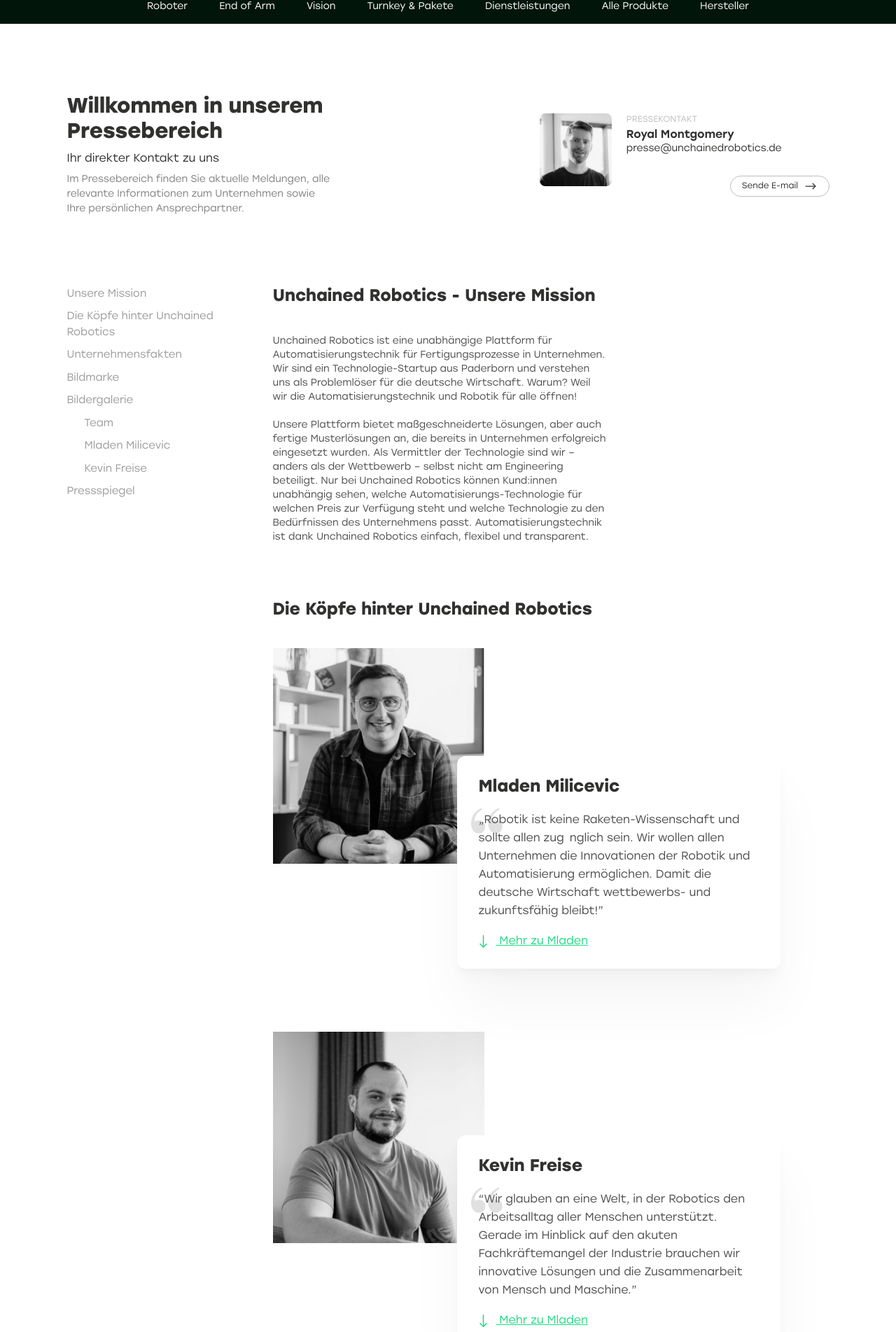
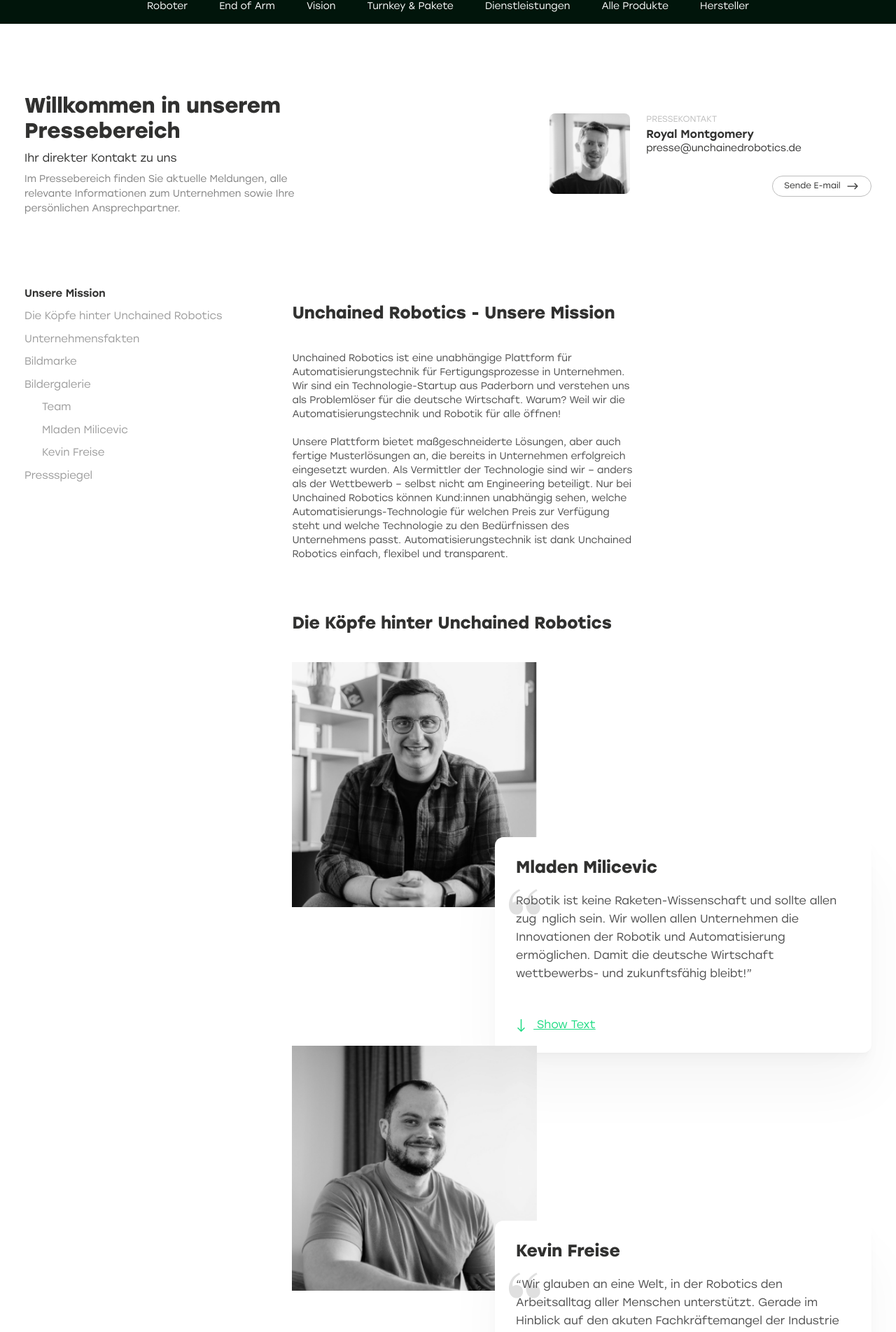
Before and after one commit to saimabbas/unchainedrobotics, a Next.js app: page /Press in a window 1280 px wide. Shown: the part 133-2036 px from the top of the page at 70% size. Built offline with nearby package versions, Linux system fonts and the light colour scheme.

Commit message:
Stuff done

```diff
--- a/pages/Press.jsx
+++ b/pages/Press.jsx
@@ -1,4 +1,4 @@
-import React from "react";
+import React, { useState } from "react";
 import Head from "next/head";
 import Header from "../components/Theme/Header";
 import Footer from "../components/Theme/Footer";
@@ -15,6 +15,9 @@
 import Download from "../public/assets/icons/Download";
 
 const Press = () => {
+  const [mladenExtraText, setMladenExtraText] = useState(false);
+  const [kevinExtraText, setKevinExtraText] = useState(false);
+  const [pressespiegelCards, setPressespiegelCards] = useState(false);
   return (
     <div className={customGlobals.app}>
       <Header />
@@ -53,60 +56,63 @@
           <div className={st.productSectionalDetails}>
             <ProductDetailsMenu>
               <Scrollspy
-                offset={-25}
+                offset={0}
                 items={[
-                  "overview",
-                  "compare",
-                  "inthebox",
-                  "usecasecombination",
-                  "technicalData",
-                  "downloads",
-                  "faq",
-                  "similarrobots",
+                  "mission",
+                  "dieköpfehinter",
+                  "unternehmensfakten",
+                  "bildmarke",
+                  "bildergalerie",
+                  "team",
+                  "mladenmilicevic",
+                  "kevinfreise",
+                  "pressespiegel",
                 ]}
                 currentClassName="active"
               >
                 <li>
-                  <a href="#downloads">Unsere Mission</a>
+                  <a href="#mission">Unsere Mission</a>
                 </li>
                 <li>
-                  <a href="#faq">Die Köpfe hinter Unchained Robotics</a>
+                  <a href="#dieköpfehinter">
+                    Die Köpfe hinter Unchained Robotics
+                  </a>
                 </li>
                 <li>
-                  <a href="#similarrobots">Unternehmensfakten</a>
+                  <a href="#unternehmensfakten">Unternehmensfakten</a>
                 </li>
                 <li>
-                  <a href="#similarrobots">Bildmarke</a>
+                  <a href="#bildmarke">Bildmarke</a>
                 </li>
                 <li>
-                  <a href="#overview">Bildergalerie</a>
+                  <a href="#bildergalerie">Bildergalerie</a>
                 </li>
                 <li>
-                  <a href="#compare" className={st.secondarySectionLink}>
+                  <a href="#team" className={st.secondarySectionLink}>
                     Team
                   </a>
                 </li>
                 <li>
-                  <a href="#inthebox" className={st.secondarySectionLink}>
+                  <a
+                    href="#mladenmilicevic"
+                    className={st.secondarySectionLink}
+                  >
                     Mladen Milicevic
                   </a>
                 </li>
                 <li>
-                  <a
-                    href="#usecasecombination"
-                    className={st.secondarySectionLink}
-                  >
+                  <a href="#kevinfreise" className={st.secondarySectionLink}>
                     Kevin Freise
                   </a>
                 </li>
                 <li>
-                  <a href="#technicalData">Pressspiegel</a>
+                  <a href="#pressespiegel">Pressspiegel</a>
                 </li>
               </Scrollspy>
             </ProductDetailsMenu>
           </div>
           <div className={st.PressMainBoxRight}>
-            <div className={st.Unsere}>
+            <div className={st.Unsere} id="mission">
               <h5>Unchained Robotics - Unsere Mission</h5>
               <p>
                 Unchained Robotics ist eine unabhängige Plattform für
@@ -127,7 +133,7 @@
                 ist dank Unchained Robotics einfach, flexibel und transparent.
               </p>
             </div>
-            <div className={st.PMRobotics}>
+            <div className={st.PMRobotics} id="dieköpfehinter">
               <h5>Die Köpfe hinter Unchained Robotics</h5>
               <div className={st.PMRImgBox}>
                 <img src="/assets/img/URImg.png" alt="" />
@@ -136,16 +142,61 @@
                   <div className={st.PMRParaMain}>
                     <Commas />
                     <p>
-                      „Robotik ist keine Raketen-Wissenschaft und sollte allen
+                      Robotik ist keine Raketen-Wissenschaft und sollte allen
                       zug nglich sein. Wir wollen allen Unternehmen die
                       Innovationen der Robotik und Automatisierung ermöglichen.
                       Damit die deutsche Wirtschaft wettbewerbs- und
                       zukunftsfähig bleibt!”
                     </p>
+                    <br />
+                    <br />
+                    {mladenExtraText ? (
+                      <p>
+                        Bereits vor dem Studium angefangen als Freelancer im
+                        Bereich Vertrieb/Marketing zu arbeiten. Damals den
+                        ersten Arbeitgeber im Schülerjob zum ersten Kunden
+                        gemacht (2012) Während des Studiums im
+                        Wirtschaftsingenieurwesen als Freelancer
+                        weitergearbeitet und dort aber auch an Softwareprodukten
+                        gearbeitet, welche letztlich bis zum Go-to-Market
+                        begleitet wurden (2012-2018) Die Produktionshallen waren
+                        immer schon ein Teil meines Interessensfeldes und so
+                        habe ich auch u.a. bei Diebold Nixdorf
+                        Produktionsprozesse mit Technologie verbessert
+                        (2016/2017) Mit 22 wurde ich Aufsichtsrat der Campus
+                        Consult Projektmanagement GmbH, einer Talent Agency für
+                        junge Absolventen mit Consulting Background, die nach
+                        dem Studium ihre Karriere in spannenden und
+                        herausfordernden Projekten starten wollen (2015-2019)
+                        Die Erfahrung in Produktionshallen und meine
+                        Aufsichtsratst tigkeit haben mich dann nach China
+                        (Beijing) geführt, wo ich Logistikprozesse innerhalb der
+                        Fertigungshallen eines deutschchinesischen Joint
+                        Ventures optimieren durfte (2018) In China entstanden
+                        die ersten Ideen zu Unchained Robotics, wobei dann alles
+                        nach Rückkehr konkret wurde, als ich dann auch mit Kevin
+                        zusammenkam (2019) Mit Abschluss des Studiums in 2019
+                        kam auch die Gründung von Unchained Robotics (12/2019)
+                      </p>
+                    ) : null}
                   </div>
-                  <h6>
-                    <ArrowDown /> Mehr zu Mladen
-                  </h6>
+                  {mladenExtraText ? (
+                    <h6
+                      onClick={() => {
+                        setMladenExtraText(false);
+                      }}
+                    >
+                      <ArrowDown /> Hide Text
+                    </h6>
+                  ) : (
+                    <h6
+                      onClick={() => {
+                        setMladenExtraText(true);
+                      }}
+                    >
+                      <ArrowDown /> Show Text
+                    </h6>
+                  )}
                 </div>
               </div>
               <div className={st.PMRImgBox}>
@@ -161,14 +212,57 @@
                       brauchen wir innovative Lösungen und die Zusammenarbeit
                       von Mensch und Maschine.”
                     </p>
+                    {kevinExtraText ? (
+                      <p>
+                        Bereits vor dem Studium angefangen als Freelancer im
+                        Bereich Vertrieb/Marketing zu arbeiten. Damals den
+                        ersten Arbeitgeber im Schülerjob zum ersten Kunden
+                        gemacht (2012) Während des Studiums im
+                        Wirtschaftsingenieurwesen als Freelancer
+                        weitergearbeitet und dort aber auch an Softwareprodukten
+                        gearbeitet, welche letztlich bis zum Go-to-Market
+                        begleitet wurden (2012-2018) Die Produktionshallen waren
+                        immer schon ein Teil meines Interessensfeldes und so
+                        habe ich auch u.a. bei Diebold Nixdorf
+                        Produktionsprozesse mit Technologie verbessert
+                        (2016/2017) Mit 22 wurde ich Aufsichtsrat der Campus
+                        Consult Projektmanagement GmbH, einer Talent Agency für
+                        junge Absolventen mit Consulting Background, die nach
+                        dem Studium ihre Karriere in spannenden und
+                        herausfordernden Projekten starten wollen (2015-2019)
+                        Die Erfahrung in Produktionshallen und meine
+                        Aufsichtsratst tigkeit haben mich dann nach China
+                        (Beijing) geführt, wo ich Logistikprozesse innerhalb der
+                        Fertigungshallen eines deutschchinesischen Joint
+                        Ventures optimieren durfte (2018) In China entstanden
+                        die ersten Ideen zu Unchained Robotics, wobei dann alles
+                        nach Rückkehr konkret wurde, als ich dann auch mit Kevin
+                        zusammenkam (2019) Mit Abschluss des Studiums in 2019
+                        kam auch die Gründung von Unchained Robotics (12/2019)
+                      </p>
+                    ) : null}
                   </div>
-                  <h6>
-                    <ArrowDown /> Mehr zu Mladen
-                  </h6>
+                  {kevinExtraText ? (
+                    <h6
+                      onClick={() => {
+                        setKevinExtraText(false);
+                      }}
+                    >
+                      <ArrowDown /> Hide Text
+                    </h6>
+                  ) : (
+                    <h6
+                      onClick={() => {
+                        setKevinExtraText(true);
+                      }}
+                    >
+                      <ArrowDown /> Show Text
+                    </h6>
+                  )}
                 </div>
               </div>
             </div>
-            <div className={st.Unter}>
+            <div className={st.Unter} id="unternehmensfakten">
               <h5>Unternehmensfakten</h5>
               <div className={st.UnterGrid}>
                 <div className={st.UnterMain}>
@@ -199,7 +293,7 @@
                 <div className={st.UnterMain}></div>
               </div>
             </div>
-            <div className={st.Bildmarke}>
+            <div className={st.Bildmarke} id="bildmarke">
               <h5>Bildmarke</h5>
               <img src="/assets/img/logo-black.svg" alt="" />
               <button className="button button-md button-secondary-gray leading-icon">
@@ -207,9 +301,9 @@
                 Download logo pack
               </button>
             </div>
-            <div className={st.Bildergal}>
+            <div className={st.Bildergal} id="bildergalerie">
               <h5>Bildergalerie</h5>
-              <div className={st.BildergalContent}>
+              <div className={st.BildergalContent} id="team">
                 <p>Team</p>
                 <div className={st.BilderFlex}>
                   <div className={st.BilderFContent}>
@@ -237,7 +331,7 @@
                 </button>
               </div>
             </div>
-            <div className={st.MladenMili}>
+            <div className={st.MladenMili} id="mladenmilicevic">
               <p>Mladen Milicevic</p>
               <div className={st.MladenGrid}>
                 <div className={st.MladenGContent}>
@@ -272,8 +366,8 @@
                 Download all
               </button>
             </div>
-            <div className={st.MladenMili}>
-              <p>Mladen Milicevic</p>
+            <div className={st.MladenMili} id="kevinfreise">
+              <p>Kevin Freise</p>
               <div className={st.MladenGrid}>
                 <div className={st.MladenGContent}>
                   <img src="/assets/img/Mladen_12.png" alt="" />
@@ -307,7 +401,7 @@
                 Download all
               </button>
             </div>
-            <div className={st.Pressespiegel}>
+            <div className={st.Pressespiegel} id="pressespiegel">
               <h5>Pressespiegel</h5>
               <div className={st.PresseInnerBox}>
                 <h6>Lorem ipsum dolor sit amet, consectetur adipiscing elit</h6>
@@ -323,9 +417,39 @@
                 <h6>Podcast</h6>
                 <p>Wirtschaftswoche</p>
               </div>
-              <h3>
-                <ArrowDown /> Mehr zu Mladen
-              </h3>
+              {pressespiegelCards ? (
+                <>
+                  <div className={st.PresseInnerBox}>
+                    <h6> Donec sit amet dui a metus susci</h6>
+                    <p>Wirtschaftswoche</p>
+                  </div>
+                  <div className={st.PresseInnerBox}>
+                    <h6> ipsum dolor sit amet, consectet</h6>
+                    <p>Wirtschaftswoche</p>
+                  </div>
+                  <div className={st.PresseInnerBox}>
+                    <h6>sque at non justo</h6>
+                    <p>Wirtschaftswoche</p>
+                  </div>
+                </>
+              ) : null}
+              {pressespiegelCards ? (
+                <h3
+                  onClick={() => {
+                    setPressespiegelCards(false);
+                  }}
+                >
+                  <ArrowDown /> Hide Cards
+                </h3>
+              ) : (
+                <h3
+                  onClick={() => {
+                    setPressespiegelCards(true);
+                  }}
+                >
+                  <ArrowDown /> Show Cards
+                </h3>
+              )}
             </div>
           </div>
         </div>
--- a/styles/pages/Faq.module.css
+++ b/styles/pages/Faq.module.css
@@ -26,17 +26,21 @@
   cursor: pointer;
 }
 .MainFaqSection {
-  display: flex;
+/*   display: flex;
   justify-content: space-between;
-  align-items: flex-start;
-  width: 90%;
+  align-items: flex-start; */
+  width: 100%;
+  display: grid;
+  grid-template-columns: max-content 1fr;
+  grid-template-rows: auto;
+  grid-gap: 10rem;
   margin: 5rem auto 10rem auto;
 }
 .FaqSectionLeft {
-  width: 20%;
+  width: 100%;
 }
 .FaqSectionRight {
-  width: 75%;
+  width: 100%;
 }
 .productSectionalDetails {
   width: 100%;
@@ -45,6 +49,7 @@
   grid-template-rows: max-content;
   grid-gap: 0;
   position: relative;
+  height: 100%;
 }
 .productDetailsContentContainer {
   width: 100%;
--- a/styles/pages/Press.module.css
+++ b/styles/pages/Press.module.css
@@ -2,7 +2,7 @@
   display: flex;
   justify-content: space-between;
   align-items: center;
-  width: 90%;
+  width: 100%;
   margin: 10rem auto;
 }
 .PressHeadingLeft {
@@ -76,10 +76,14 @@
   width: 100%;
 }
 .PressMainBox {
-  display: flex;
+  /* display: flex;
   justify-content: space-between;
-  align-items: flex-start;
-  width: 90%;
+  align-items: flex-start; */
+  width: 100%;
+  display: grid;
+  grid-template-columns: max-content 1fr;
+  grid-template-rows: auto;
+  grid-gap: 10rem;
   margin: 10rem auto;
 }
 .productSectionalDetails {
@@ -90,14 +94,18 @@
   flex-direction: column;
   align-items: flex-start;
   justify-content: flex-start;
-  width: 73%;
+  width: 100%;
+}
+.PressMainBoxRight > div {
+  padding: 2.5rem 0 0 0;
+  margin: 0 0 5rem 0;
 }
 .Unsere {
   display: flex;
   justify-content: flex-start;
   align-items: flex-start;
   width: 60%;
-  margin: 0 auto 0 0;
+  padding: 3.5rem 0 0 0;
   flex-direction: column;
 }
 .Unsere h5 {
@@ -113,11 +121,11 @@
   line-height: 20px;
 }
 .productSectionalDetails {
-  width: 20%;
-  display: grid;
-  grid-template-columns: 25rem 1fr;
-  grid-template-rows: max-content;
-  grid-gap: 0;
+  width: 100%;
+  /* display: grid;
+  grid-template-columns:   1fr;
+  grid-template-rows: auto;
+  grid-gap: 0; */
   position: relative;
 }
 a.secondarySectionLink {
@@ -129,7 +137,6 @@
   align-items: flex-start;
   flex-direction: column;
   width: 100%;
-  margin: 8rem 0 !important;
 }
 .PMRobotics h5 {
   font-size: 2.4rem;
@@ -139,7 +146,7 @@
 .PMRImgBox {
   display: flex;
   justify-content: flex-start;
-  align-items: flex-start;
+  align-items: flex-end;
   flex-direction: column;
   width: 100%;
   margin: 4rem 0 20rem 0 !important;
@@ -147,8 +154,12 @@
   z-index: 5;
 }
 .PMRImgBox img {
-  width: 38%;
-  height: 70%;
+  width: 35rem;
+  height: 35rem;
+  object-fit: cover;
+  position: absolute;
+  top: 0;
+  left: 0;
 }
 .PMRPara {
   display: flex;
@@ -161,12 +172,13 @@
     0px 15.375px 24.1177px rgba(0, 0, 0, 0.0260636),
     0px 6.38599px 10.0172px rgba(0, 0, 0, 0.02),
     0px 2.30969px 3.62304px rgba(0, 0, 0, 0.0139364);
-  position: absolute;
+  /* position: absolute;
   bottom: -15rem;
-  right: 7rem;
+  right: 7rem; */
   z-index: 6;
   background-color: #fff;
-  width: 58%;
+  width: 65%;
+  transform: translate(0, 25rem);
 }
 .PMRPara h5 {
   font-size: 2.4rem;
@@ -209,7 +221,6 @@
   align-items: flex-start;
   width: 100%;
   flex-direction: column;
-  margin: 5rem 0 !important;
 }
 .Unter h5 {
   font-size: 2.4rem;
@@ -245,7 +256,6 @@
   align-items: flex-start;
   flex-direction: column;
   width: 100%;
-  margin: 2rem 0 !important;
 }
 .Bildmarke h5 {
   font-size: 2.4rem;
@@ -266,7 +276,6 @@
   align-items: flex-start;
   flex-direction: column;
   width: 100%;
-  margin: 8rem 0 !important;
 }
 .Bildergal h5 {
   font-size: 2.4rem;
@@ -330,7 +339,6 @@
   align-items: flex-start;
   flex-direction: column;
   width: 100%;
-  margin: 3rem 0 !important;
 }
 .MladenMili p {
   font-size: 2rem;
@@ -412,7 +420,6 @@
   align-items: flex-start;
   flex-direction: column;
   width: 100%;
-  margin: 5rem 0 !important;
 }
 .Pressespiegel h5 {
   font-size: 2.4rem;
```
Also changed, not shown: pages/Faq.jsx (+11 -1 lines).
